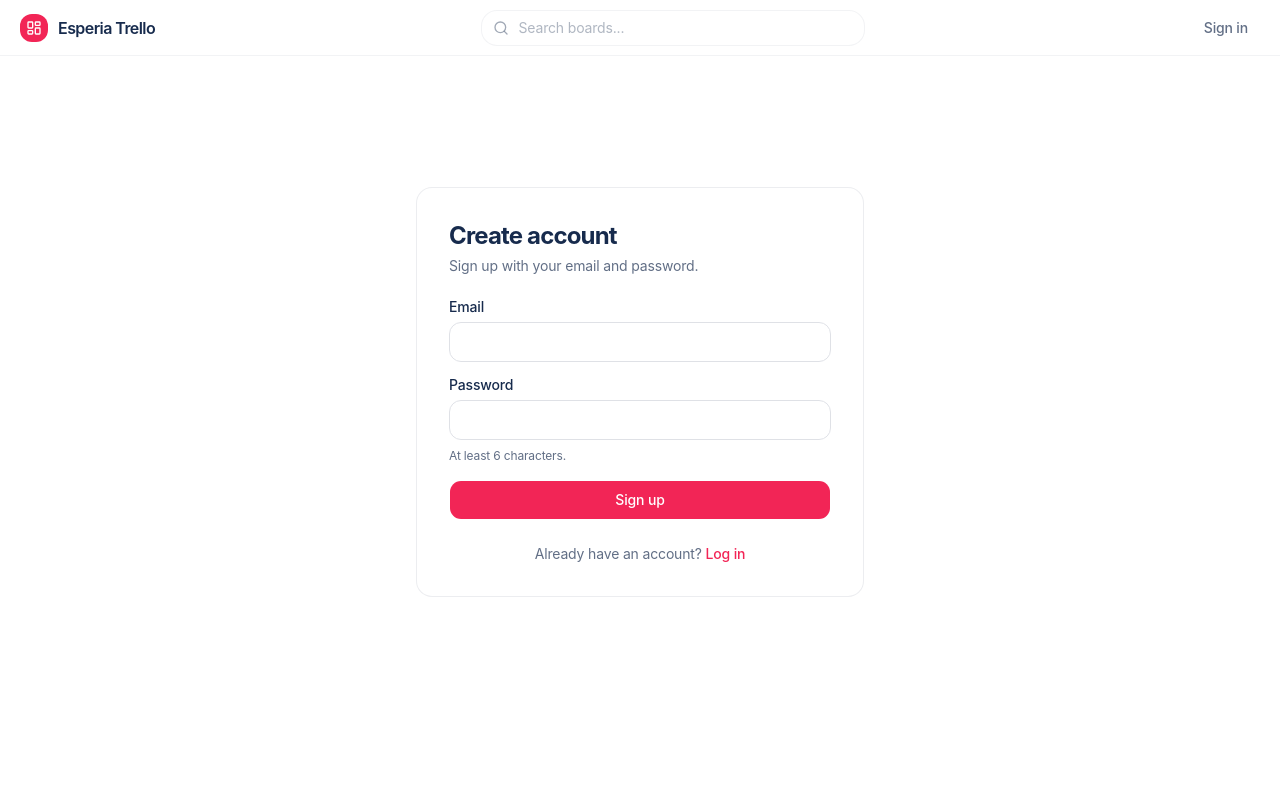
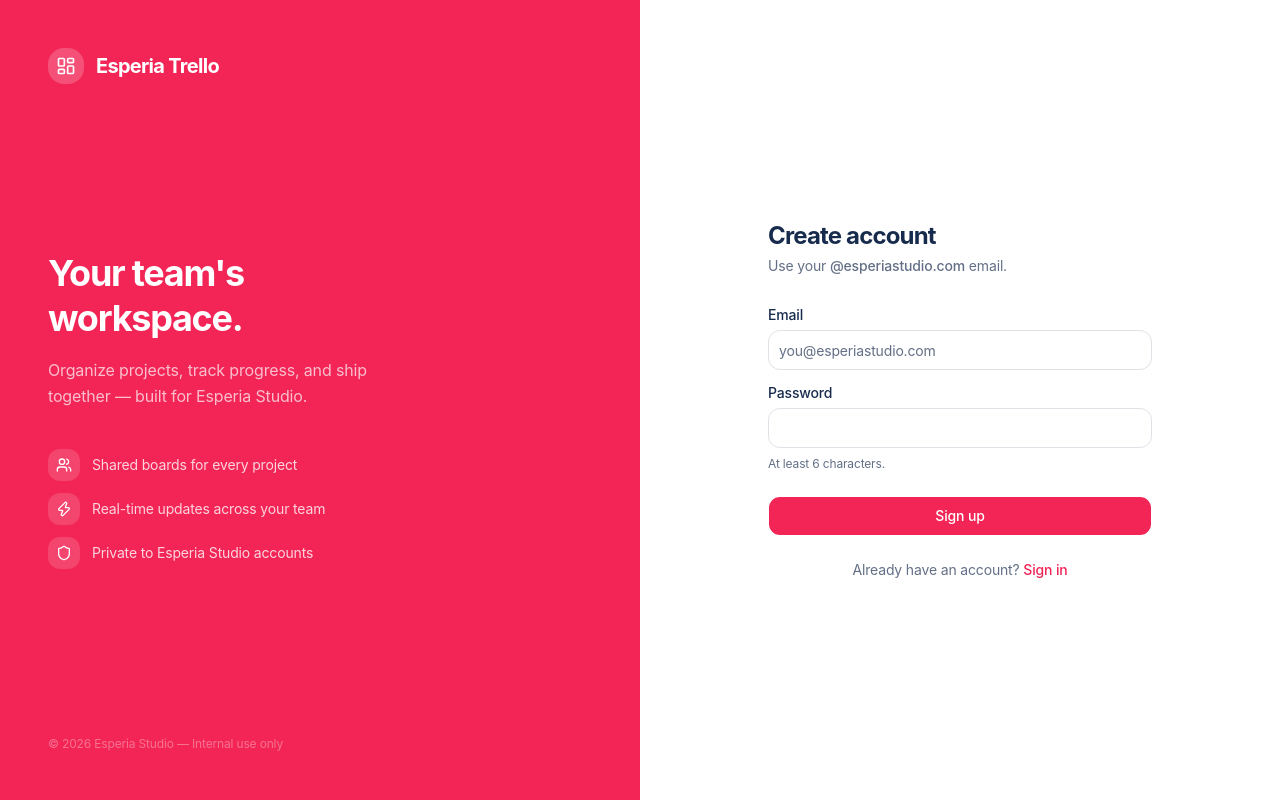
Before and after one commit to aniketbhadauria/TrelloAI, a React (Vite) app: page /signup in a window 1280 px wide. Built offline with nearby package versions, Linux system fonts and the light colour scheme; no server answers; what @axiomhq/js, @axiomhq/logging would draw is missing.

Commit message:
feat: remove landing page, redesign auth with 50/50 split layout
/ now redirects to /boards. Login and signup use a new AuthPageLayout
with a solid primary-color left panel (logo, tagline, feature bullets)
and a clean form panel on the right. Navbar removed from auth routes.

```diff
--- a/src/features/auth/LoginPage.tsx
+++ b/src/features/auth/LoginPage.tsx
@@ -1,5 +1,5 @@
 import { useState } from 'react';
-import { Link, Navigate, useNavigate, useLocation } from 'react-router-dom';
+import { Link, useNavigate, useLocation } from 'react-router-dom';
 import { useAuth } from '@/context/AuthContext';
 import { Input } from '@/components/ui/input';
 import { Label } from '@/components/ui/label';
@@ -20,7 +20,7 @@ function formatLoginError(err: unknown): string {
 }
 
 export default function LoginPage() {
-  const { signIn, session, loading } = useAuth();
+  const { signIn } = useAuth();
   const navigate = useNavigate();
   const location = useLocation();
   const [email, setEmail] = useState('');
@@ -29,14 +29,6 @@ export default function LoginPage() {
   const [submitting, setSubmitting] = useState(false);
 
   const from = (location.state as { from?: { pathname: string } } | null)?.from?.pathname ?? '/boards';
-
-  if (loading) return (
-    <div className="flex min-h-[calc(100vh-8rem)] items-center justify-center">
-      <div className="w-8 h-8 border-3 border-pink-500 border-t-transparent rounded-full animate-spin" />
-    </div>
-  );
-
-  if (session) return <Navigate to="/boards" replace />;
 
   async function handleSubmit(e: React.FormEvent) {
     e.preventDefault();
@@ -57,31 +49,52 @@ export default function LoginPage() {
   }
 
   return (
-    <div className="flex min-h-[calc(100vh-8rem)] items-center justify-center p-6">
-      <div className="w-full max-w-md rounded-2xl border border-border/60 bg-card/40 p-8 shadow-lg backdrop-blur-sm">
+    <div>
+      <div className="mb-8">
         <h1 className="text-2xl font-bold tracking-tight mb-1">Sign in</h1>
-        <p className="text-sm text-muted-foreground mb-6">Enter your email and password to continue.</p>
+        <p className="text-sm text-muted-foreground">
+          Use your <span className="font-medium">@esperiastudio.com</span> account.
+        </p>
+      </div>
+
       <form onSubmit={handleSubmit} className="space-y-4">
         <div className="space-y-2">
           <Label htmlFor="login-email">Email</Label>
-            <Input id="login-email" type="email" autoComplete="email" value={email}
-              onChange={(e) => setEmail(e.target.value)} required className="h-10" />
+          <Input
+            id="login-email"
+            type="email"
+            autoComplete="email"
+            placeholder="you@esperiastudio.com"
+            value={email}
+            onChange={(e) => setEmail(e.target.value)}
+            required
+            className="h-10"
+          />
         </div>
         <div className="space-y-2">
           <Label htmlFor="login-password">Password</Label>
-            <Input id="login-password" type="password" autoComplete="current-password" value={password}
-              onChange={(e) => setPassword(e.target.value)} required className="h-10" />
+          <Input
+            id="login-password"
+            type="password"
+            autoComplete="current-password"
+            value={password}
+            onChange={(e) => setPassword(e.target.value)}
+            required
+            className="h-10"
+          />
         </div>
         {error && <p className="text-sm text-destructive" role="alert">{error}</p>}
-          <Button type="submit" className="w-full h-10" disabled={submitting}>
-            {submitting ? 'Signing in…' : 'Log in'}
+        <Button type="submit" className="w-full h-10 mt-2" disabled={submitting}>
+          {submitting ? 'Signing in…' : 'Sign in'}
         </Button>
       </form>
+
       <p className="mt-6 text-center text-sm text-muted-foreground">
         No account?{' '}
-          <Link to="/signup" className="font-medium text-primary underline-offset-4 hover:underline">Sign up</Link>
+        <Link to="/signup" className="font-medium text-primary underline-offset-4 hover:underline">
+          Sign up
+        </Link>
       </p>
-      </div>
     </div>
   );
 }
--- a/src/features/auth/SignupPage.tsx
+++ b/src/features/auth/SignupPage.tsx
@@ -1,5 +1,5 @@
 import { useState } from 'react';
-import { Link, Navigate, useNavigate } from 'react-router-dom';
+import { Link, useNavigate } from 'react-router-dom';
 import { useAuth } from '@/context/AuthContext';
 import { Input } from '@/components/ui/input';
 import { Label } from '@/components/ui/label';
@@ -20,21 +20,13 @@ function formatSignupError(err: unknown): string {
 }
 
 export default function SignupPage() {
-  const { signUp, session, loading } = useAuth();
+  const { signUp } = useAuth();
   const navigate = useNavigate();
   const [email, setEmail] = useState('');
   const [password, setPassword] = useState('');
   const [error, setError] = useState('');
   const [message, setMessage] = useState('');
   const [submitting, setSubmitting] = useState(false);
-
-  if (loading) return (
-    <div className="flex min-h-[calc(100vh-8rem)] items-center justify-center">
-      <div className="w-8 h-8 border-3 border-pink-500 border-t-transparent rounded-full animate-spin" />
-    </div>
-  );
-
-  if (session) return <Navigate to="/boards" replace />;
 
   async function handleSubmit(e: React.FormEvent) {
     e.preventDefault();
@@ -59,33 +51,55 @@ export default function SignupPage() {
   }
 
   return (
-    <div className="flex min-h-[calc(100vh-8rem)] items-center justify-center p-6">
-      <div className="w-full max-w-md rounded-2xl border border-border/60 bg-card/40 p-8 shadow-lg backdrop-blur-sm">
+    <div>
+      <div className="mb-8">
         <h1 className="text-2xl font-bold tracking-tight mb-1">Create account</h1>
-        <p className="text-sm text-muted-foreground mb-6">Sign up with your email and password.</p>
+        <p className="text-sm text-muted-foreground">
+          Use your <span className="font-medium">@esperiastudio.com</span> email.
+        </p>
+      </div>
+
       <form onSubmit={handleSubmit} className="space-y-4">
         <div className="space-y-2">
           <Label htmlFor="signup-email">Email</Label>
-            <Input id="signup-email" type="email" autoComplete="email" value={email}
-              onChange={(e) => setEmail(e.target.value)} required className="h-10" />
+          <Input
+            id="signup-email"
+            type="email"
+            autoComplete="email"
+            placeholder="you@esperiastudio.com"
+            value={email}
+            onChange={(e) => setEmail(e.target.value)}
+            required
+            className="h-10"
+          />
         </div>
         <div className="space-y-2">
           <Label htmlFor="signup-password">Password</Label>
-            <Input id="signup-password" type="password" autoComplete="new-password" value={password}
-              onChange={(e) => setPassword(e.target.value)} required minLength={6} className="h-10" />
+          <Input
+            id="signup-password"
+            type="password"
+            autoComplete="new-password"
+            value={password}
+            onChange={(e) => setPassword(e.target.value)}
+            required
+            minLength={6}
+            className="h-10"
+          />
           <p className="text-xs text-muted-foreground">At least 6 characters.</p>
         </div>
         {error && <p className="text-sm text-destructive" role="alert">{error}</p>}
         {message && <p className="text-sm text-muted-foreground" role="status">{message}</p>}
-          <Button type="submit" className="w-full h-10" disabled={submitting}>
+        <Button type="submit" className="w-full h-10 mt-2" disabled={submitting}>
           {submitting ? 'Creating account…' : 'Sign up'}
         </Button>
       </form>
+
       <p className="mt-6 text-center text-sm text-muted-foreground">
         Already have an account?{' '}
-          <Link to="/login" className="font-medium text-primary underline-offset-4 hover:underline">Log in</Link>
+        <Link to="/login" className="font-medium text-primary underline-offset-4 hover:underline">
+          Sign in
+        </Link>
       </p>
-      </div>
     </div>
   );
 }
--- a/src/features/boards/LandingPage.tsx
+++ /dev/null
@@ -1,96 +0,0 @@
-import { Link } from 'react-router-dom';
-import { ArrowRight, Sparkles, LayoutDashboard, Globe, MessageCircle, Briefcase } from 'lucide-react';
-import { buttonVariants } from '@/components/ui/button';
-import { Footer } from '@/components/ui/footer';
-import { Logos3 } from '@/components/ui/logos3';
-import { FloatingIconsHero, defaultHeroIcons } from '@/components/ui/floating-icons-hero-section';
-import { GlobeFeatureSection } from '@/components/ui/globe-feature-section';
-import { cn } from '@/lib/utils';
-
-export default function Landing() {
-  return (
-    <div className="flex flex-col">
-      {/* Hero */}
-      <FloatingIconsHero
-        title="Organize your work, effortlessly"
-        subtitle="Esperia Trello helps teams move work forward. Collaborate, manage projects, and reach new productivity peaks with boards, lists, and cards."
-        ctaText="Open Esperia Trello"
-        ctaHref="/boards"
-        icons={defaultHeroIcons}
-        badge={
-          <div className="inline-flex items-center gap-2 rounded-full border border-pink-200/60 bg-pink-50/50 px-4 py-1.5 text-sm text-pink-600">
-            <Sparkles className="w-4 h-4" />
-            Now with AI-powered workflows
-          </div>
-        }
-      />
-
-      {/* Logo Carousel */}
-      <Logos3 heading="Trusted by these companies" />
-
-      {/* Features */}
-      <section id="features" className="px-4 py-20 md:py-28">
-        <div className="max-w-6xl mx-auto">
-          <GlobeFeatureSection
-            title={<>Build with <span className="text-transparent bg-clip-text bg-gradient-to-r from-orange-500 via-pink-500 to-purple-500">Esperia Trello</span></>}
-            description="Empower your team with fast, elegant, and scalable project management. Esperia Trello brings simplicity and performance to your modern workflow — from anywhere in the world."
-            ctaText="Get Started"
-            ctaHref="/boards"
-          />
-        </div>
-      </section>
-
-      {/* CTA */}
-      <section className="px-4 py-20 md:py-28">
-        <div className="max-w-3xl mx-auto text-center">
-          <h2 className="text-3xl md:text-4xl font-bold tracking-tight mb-4">
-            Ready to get started?
-          </h2>
-          <p className="text-muted-foreground text-lg mb-8">
-            Jump into your workspace and start organizing your projects in seconds.
-          </p>
-          <Link
-            to="/boards"
-            className={cn(
-              buttonVariants({ size: "lg" }),
-              "gap-2 text-base px-10 h-12 rounded-xl bg-gradient-to-r from-orange-500 via-pink-500 to-purple-500 hover:opacity-90 transition-opacity border-0"
-            )}
-          >
-            Go to Boards
-            <ArrowRight className="w-5 h-5" />
-          </Link>
-        </div>
-      </section>
-
-      {/* Footer */}
-      <Footer
-        logo={
-          <div className="w-8 h-8 rounded-xl bg-gradient-to-br from-orange-400 via-pink-500 to-purple-500 flex items-center justify-center shadow-md shadow-pink-500/20">
-            <LayoutDashboard className="w-4 h-4 text-white" />
-          </div>
-        }
-        brandName="Esperia Trello"
-        socialLinks={[
-          { icon: <MessageCircle className="h-5 w-5" />, href: "https://twitter.com", label: "Twitter" },
-          { icon: <Globe className="h-5 w-5" />, href: "https://github.com", label: "GitHub" },
-          { icon: <Briefcase className="h-5 w-5" />, href: "https://linkedin.com", label: "LinkedIn" },
-        ]}
-        mainLinks={[
-          { href: "#features", label: "Features" },
-          { href: "/boards", label: "Boards" },
-          { href: "#", label: "Pricing" },
-          { href: "#", label: "Blog" },
-          { href: "#", label: "Contact" },
-        ]}
-        legalLinks={[
-          { href: "#", label: "Privacy Policy" },
-          { href: "#", label: "Terms of Service" },
-        ]}
-        copyright={{
-          text: `© ${new Date().getFullYear()} Esperia Trello`,
-          license: "All rights reserved",
-        }}
-      />
-    </div>
-  );
-}
--- /dev/null
+++ b/src/layouts/AuthPageLayout.tsx
@@ -0,0 +1,61 @@
+import { Navigate, Outlet } from 'react-router-dom';
+import { useAuth } from '@/context/AuthContext';
+import { LayoutDashboard, Users, Zap, Shield } from 'lucide-react';
+
+const FEATURES = [
+  { icon: Users, label: 'Shared boards for every project' },
+  { icon: Zap, label: 'Real-time updates across your team' },
+  { icon: Shield, label: 'Private to Esperia Studio accounts' },
+] as const;
+
+export default function AuthPageLayout() {
+  const { session } = useAuth();
+  if (session) return <Navigate to="/boards" replace />;
+
+  return (
+    <div className="min-h-screen flex">
+      {/* Left — branding panel */}
+      <div className="hidden lg:flex w-1/2 bg-primary flex-col justify-between p-12 text-primary-foreground select-none">
+        <div className="flex items-center gap-3">
+          <div className="w-9 h-9 rounded-xl bg-white/20 flex items-center justify-center">
+            <LayoutDashboard className="w-5 h-5" />
+          </div>
+          <span className="text-xl font-bold tracking-tight">Esperia Trello</span>
+        </div>
+
+        <div className="space-y-10">
+          <div>
+            <h1 className="text-4xl font-bold leading-tight tracking-tight mb-4">
+              Your team's<br />workspace.
+            </h1>
+            <p className="text-primary-foreground/70 text-base leading-relaxed max-w-xs">
+              Organize projects, track progress, and ship together — built for Esperia Studio.
+            </p>
+          </div>
+
+          <div className="space-y-3">
+            {FEATURES.map(({ icon: Icon, label }) => (
+              <div key={label} className="flex items-center gap-3">
+                <div className="w-8 h-8 rounded-lg bg-white/15 flex items-center justify-center shrink-0">
+                  <Icon className="w-4 h-4" />
+                </div>
+                <span className="text-primary-foreground/80 text-sm">{label}</span>
+              </div>
+            ))}
+          </div>
+        </div>
+
+        <p className="text-primary-foreground/35 text-xs">
+          © {new Date().getFullYear()} Esperia Studio — Internal use only
+        </p>
+      </div>
+
+      {/* Right — form panel */}
+      <div className="flex-1 flex items-center justify-center p-8 bg-background">
+        <div className="w-full max-w-sm">
+          <Outlet />
+        </div>
+      </div>
+    </div>
+  );
+}
--- a/src/layouts/AuthenticatedLayout.tsx
+++ b/src/layouts/AuthenticatedLayout.tsx
@@ -5,7 +5,7 @@ import Navbar from '@/components/Navbar';
 function Spinner() {
   return (
     <div className="flex items-center justify-center h-screen">
-      <div className="w-8 h-8 border-3 border-pink-500 border-t-transparent rounded-full animate-spin" />
+      <div className="w-8 h-8 border-3 border-primary border-t-transparent rounded-full animate-spin" />
     </div>
   );
 }
--- a/src/layouts/PublicLayout.tsx
+++ /dev/null
@@ -1,11 +0,0 @@
-import { Outlet } from 'react-router-dom';
-import Navbar from '@/components/Navbar';
-
-export default function PublicLayout() {
-  return (
-    <>
-      <Navbar />
-      <Outlet />
-    </>
-  );
-}
--- a/src/routes/index.tsx
+++ b/src/routes/index.tsx
@@ -1,18 +1,18 @@
-import { Routes, Route } from 'react-router-dom';
+import { Routes, Route, Navigate } from 'react-router-dom';
 import AuthenticatedLayout from '@/layouts/AuthenticatedLayout';
-import PublicLayout from '@/layouts/PublicLayout';
+import AuthPageLayout from '@/layouts/AuthPageLayout';
 import LoginPage from '@/features/auth/LoginPage';
 import SignupPage from '@/features/auth/SignupPage';
 import HomePage from '@/features/boards/HomePage';
 import BoardViewPage from '@/features/board-view/BoardViewPage';
 import ArchivePage from '@/features/boards/ArchivePage';
-import Landing from '@/features/boards/LandingPage';
 
 export default function AppRoutes() {
   return (
     <Routes>
-      <Route element={<PublicLayout />}>
-        <Route path="/" element={<Landing />} />
+      <Route path="/" element={<Navigate to="/boards" replace />} />
+
+      <Route element={<AuthPageLayout />}>
         <Route path="/login" element={<LoginPage />} />
         <Route path="/signup" element={<SignupPage />} />
       </Route>
```
Lines whose indentation alone changed are shown as unchanged.
